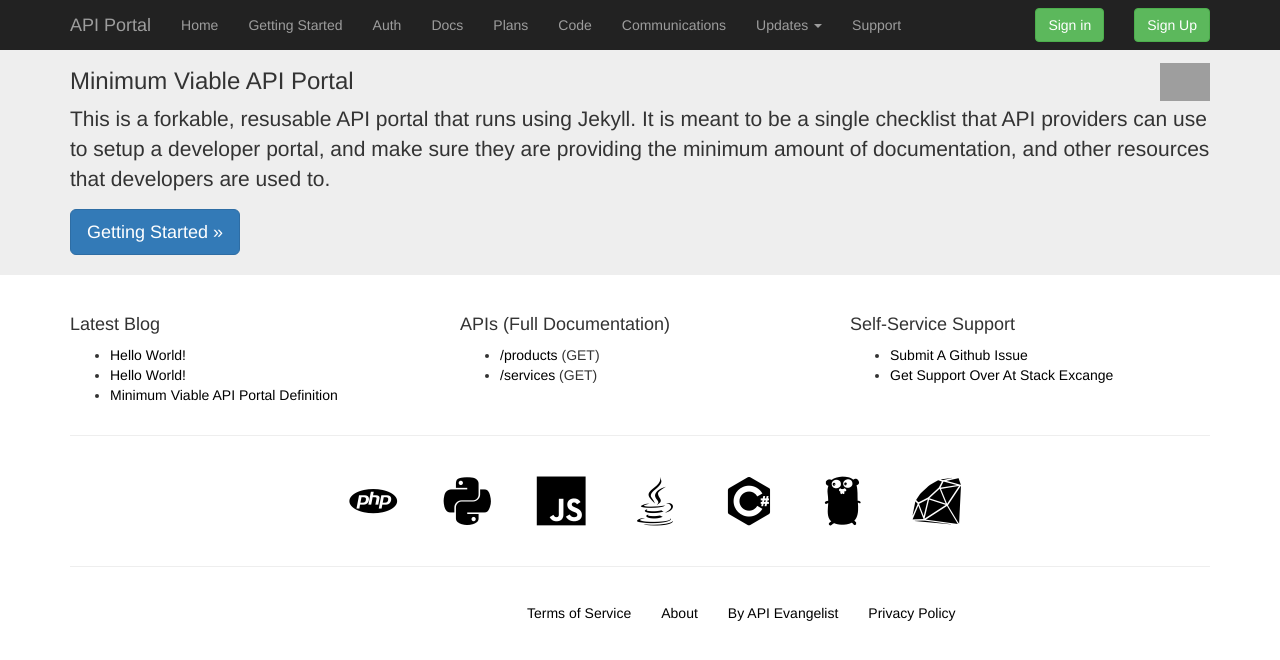
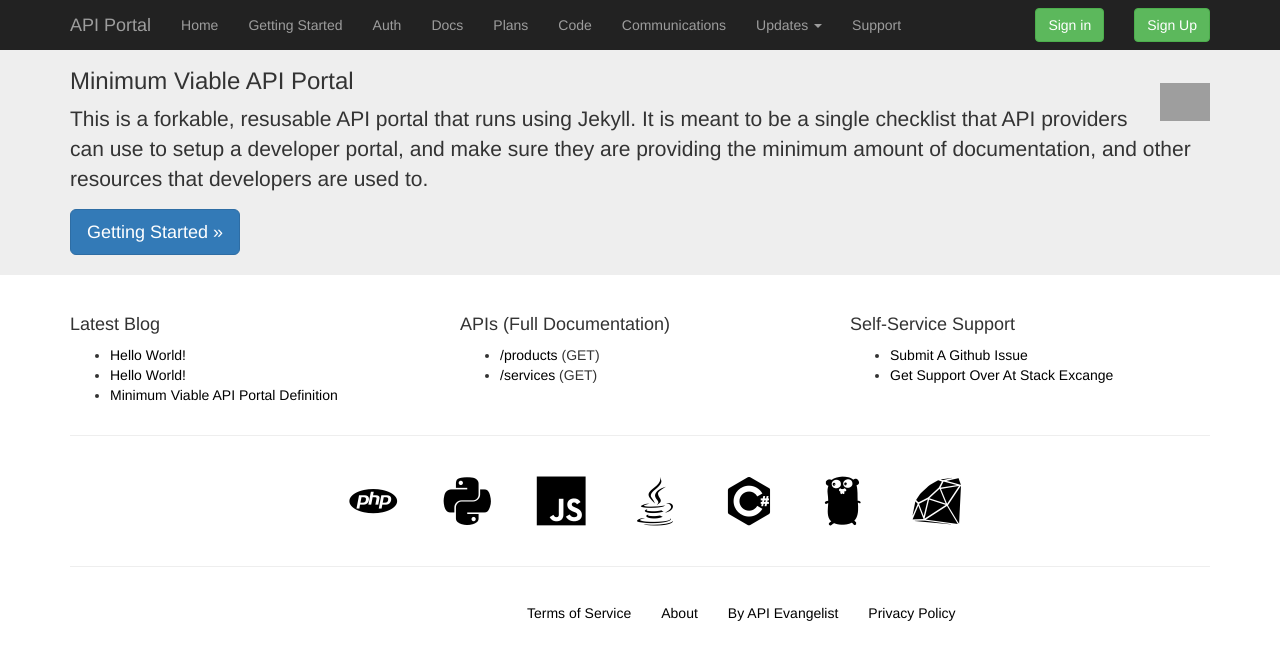
Before and after one commit to api-evangelist/portal-minimum, a Jekyll site: the page built from index.html, in a window 1280 px wide. Shown: the top 660 px of the page. Built offline with Jekyll 4.4.1, drawn with Linux system fonts in a browser that asks for light colours; grey boxes are pictures that could not be loaded.

Commit message:
add more padding

```diff
--- a/index.html
+++ b/index.html
@@ -4,7 +4,7 @@ layout: page
 
 <div class="jumbotron" style="padding-bottom: 5px;">
   <div class="container">
-    <a href="{{ site.portal_url }}/apis.json" target="_blank"><img src="https://s3.amazonaws.com/kinlane-productions/bw-icons/api-commons-icon.png" width="50" align="right" title="APIs.json" style="padding-top: 15px;" /></a>
+    <a href="{{ site.portal_url }}/apis.json" target="_blank"><img src="https://s3.amazonaws.com/kinlane-productions/bw-icons/api-commons-icon.png" width="50" align="right" title="APIs.json" style="padding-top: 35px;" /></a>
     <h3>{{ site.portal_name }}</h3>
     <p>{{ site.portal_description }}</p>
     <p><a class="btn btn-primary btn-lg" href="/getting-started/" role="button">Getting Started &raquo;</a></p>
```
